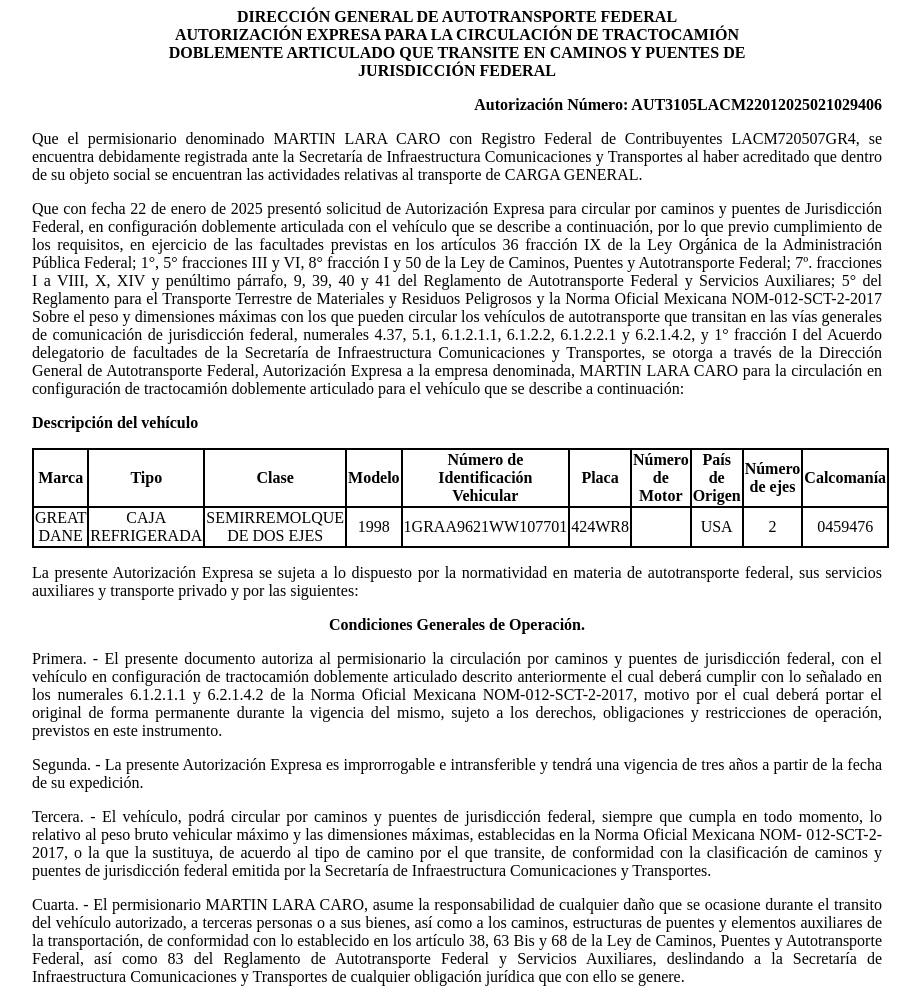
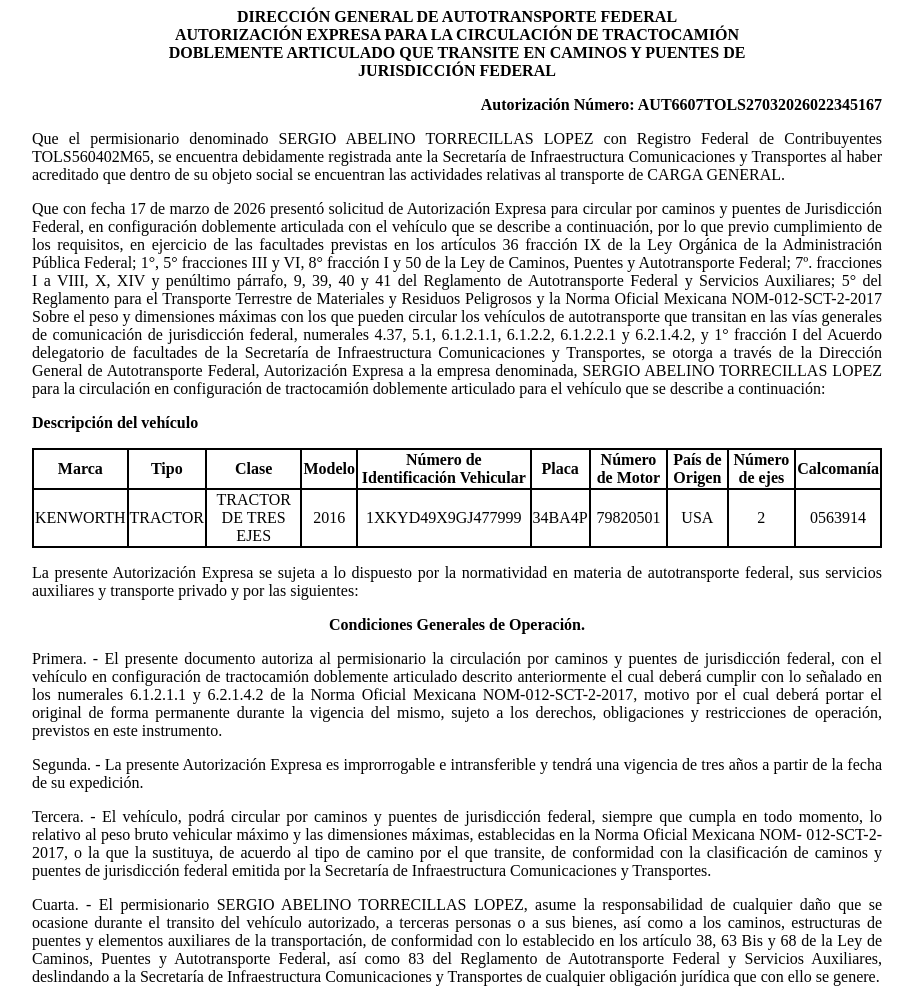
Before and after one commit to app-sct1/ConsultaAutDobleRemolque-folio-0201523, a plain HTML site: page index.html in a window 1280 px wide. Shown: the top 989 px of the page, without its empty margins (183-1103 px from the left). Drawn offline with Linux system fonts and the light colour scheme.

Commit message:
index.html

```diff
--- a/index.html
+++ b/index.html
@@ -75,19 +75,19 @@
 						<p class="sinMargen">DOBLEMENTE ARTICULADO QUE TRANSITE EN CAMINOS Y PUENTES DE</p>
 						<p class="sinMargen">JURISDICCIÓN FEDERAL</p>
 					</div>
-<p class="derechaNegro">Autorización Número: AUT3105LACM22012025021029406</p>
+<p class="derechaNegro">Autorización Número: AUT6607TOLS27032026022345167</p>
 
 					<p class="justificado">Que el permisionario denominado
-						MARTIN LARA CARO con Registro Federal de
-						Contribuyentes LACM720507GR4, se encuentra
+						SERGIO ABELINO TORRECILLAS LOPEZ con Registro Federal de
+						Contribuyentes TOLS560402M65, se encuentra
 						debidamente registrada ante la Secretaría de Infraestructura
 						Comunicaciones y Transportes al haber acreditado que dentro de su
 						objeto social se encuentran las actividades relativas al
 						transporte de CARGA GENERAL.</p>
 
 
-					<p class="justificado">Que con fecha 22 de
-						enero de 2025 presentó
+					<p class="justificado">Que con fecha 17 de
+						marzo de 2026 presentó
 						solicitud de Autorización Expresa para circular por caminos y
 						puentes de Jurisdicción Federal, en configuración doblemente
 						articulada con el vehículo que se describe a continuación, por lo
@@ -107,7 +107,7 @@
 						facultades de la Secretaría de Infraestructura Comunicaciones y
 						Transportes, se otorga a través de la
 						Dirección General de Autotransporte Federal, Autorización Expresa a la
-						empresa denominada, MARTIN LARA CARO para la
+						empresa denominada, SERGIO ABELINO TORRECILLAS LOPEZ para la
 						circulación en configuración de tractocamión doblemente articulado
 						para el vehículo que se describe a continuación:</p>
 
@@ -128,16 +128,16 @@
 							<th class="borde">Calcomanía</th>
 						</tr>
 						<tr class="borde">
-							<td class="borde">GREAT DANE</td>
-							<td class="borde">CAJA REFRIGERADA</td>
-							<td class="borde">SEMIRREMOLQUE DE DOS EJES</td>
-							<td class="borde">1998</td>
-							<td class="borde">1GRAA9621WW107701</td>
-							<td class="borde">424WR8</td>
-							<td class="borde"></td>
+							<td class="borde">KENWORTH</td>
+							<td class="borde">TRACTOR</td>
+							<td class="borde">TRACTOR DE TRES EJES</td>
+							<td class="borde">2016</td>
+							<td class="borde">1XKYD49X9GJ477999</td>
+							<td class="borde">34BA4P</td>
+							<td class="borde">79820501</td>
 							<td class="borde">USA</td>
 							<td class="borde">2</td>
-							<td class="borde">0459476</td>
+							<td class="borde">0563914</td>
 						</tr>
 
 					</tbody></table>
@@ -175,7 +175,7 @@
 						Secretaría de Infraestructura Comunicaciones y Transportes.</p>
 
 					<p class="justificado">Cuarta. - El permisionario
-						MARTIN LARA CARO, asume la responsabilidad de
+						SERGIO ABELINO TORRECILLAS LOPEZ, asume la responsabilidad de
 						cualquier daño que se ocasione durante el transito del vehículo
 						autorizado, a terceras personas o a sus bienes, así como a los
 						caminos, estructuras de puentes y elementos auxiliares de la
```
